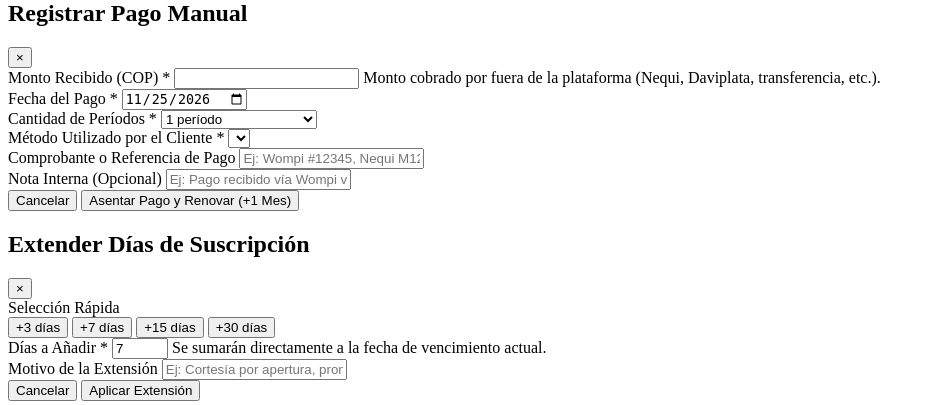
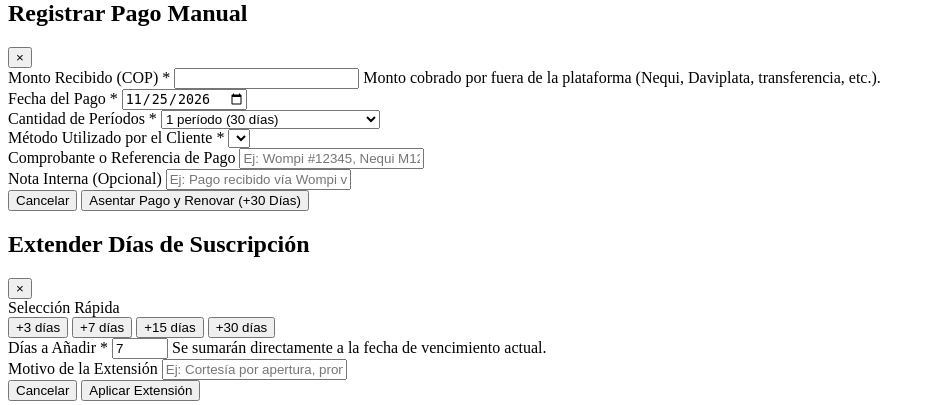
Before and after one commit to diealeolagon-sketch/Mesaly, a PHP site: the page made by app/Views/super/vencimientos/index.php in a window 1280 px wide. Shown: the part 395-800 px from the top of the page, without its empty margins (0-935 px from the left). Run offline with PHP 8.4, Linux system fonts and the light colour scheme; the template is opened without the code that fills it, so the values that code supplies are empty.

Commit message:
fix: renovar suscripcion por 30 dias fijos en backend y vistas de superadmin y restaurante

```diff
--- a/app/Services/SuscripcionService.php
+++ b/app/Services/SuscripcionService.php
@@ -194,7 +194,8 @@ class SuscripcionService
         }
 
         $ciclo = ($restaurante['ciclo'] ?? 'mensual') === 'anual' ? 'anual' : 'mensual';
-        $intervalStr = $ciclo === 'anual' ? "+{$periodos} year" : "+{$periodos} month";
+        $diasPorPeriodo = $periodos * 30;
+        $intervalStr = $ciclo === 'anual' ? "+{$periodos} year" : "+{$diasPorPeriodo} days";
         $nuevaFechaVenc = $baseDate->modify($intervalStr)->format('Y-m-d');
 
         $pdo->beginTransaction();
--- a/app/Views/admin/dashboard/index.php
+++ b/app/Views/admin/dashboard/index.php
@@ -49,7 +49,7 @@
         </a>
 
         <!-- Botón para pagar suscripción al dueño de Mesaly con Wompi -->
-        <button type="button" class="btn btn-secondary btn-sm fw-600 inline-flex items-center gap-2 btn-abrir-wompi" title="Pagar suscripción mensual a Mesaly">
+        <button type="button" class="btn btn-secondary btn-sm fw-600 inline-flex items-center gap-2 btn-abrir-wompi" title="Pagar suscripción (30 días) a Mesaly">
             <?= icon('cash', 14) ?>
             <span>Pagar a Mesaly</span>
         </button>
@@ -461,7 +461,7 @@
                     </div>
                     <div class="modal-wompi-price-block">
                         <span class="modal-wompi-price-amount"><?= format_cop((int)($tenant['precio'] ?? 49000)) ?></span>
-                        <span class="modal-wompi-price-cycle">/ 1 Mes Calendario</span>
+                        <span class="modal-wompi-price-cycle">/ 30 Días</span>
                     </div>
                 </div>
 
@@ -515,7 +515,7 @@
                         <p>Notifícanos por WhatsApp con tu soporte para renovar tu suscripción de inmediato.</p>
                     </div>
                     <?php
-                        $msgWa = "Hola equipo Mesaly, acabo de realizar el pago de la suscripción mensual para el restaurante " . ($tenant['nombre'] ?? 'Mi Restaurante') . " por valor de " . format_cop((int)($tenant['precio'] ?? 49000)) . " a través de Wompi. Adjunto el comprobante para la renovación.";
+                        $msgWa = "Hola equipo Mesaly, acabo de realizar el pago de la suscripción (30 días) para el restaurante " . ($tenant['nombre'] ?? 'Mi Restaurante') . " por valor de " . format_cop((int)($tenant['precio'] ?? 49000)) . " a través de Wompi. Adjunto el comprobante para la renovación.";
                     ?>
                     <a href="<?= e(support_whatsapp_url($msgWa)) ?>"
                        target="_blank"
--- a/app/Views/super/vencimientos/index.php
+++ b/app/Views/super/vencimientos/index.php
@@ -268,9 +268,9 @@
                                             data-nombre="<?= e($neg['nombre']) ?>"
                                             data-precio="<?= (int)($neg['precio'] ?? 49000) ?>"
                                             data-ciclo="<?= e($neg['ciclo'] ?? 'mensual') ?>"
-                                            title="Registrar pago y renovar suscripción (+1 mes calendario)">
+                                            title="Registrar pago y renovar suscripción (+30 días)">
                                         <?= icon('cash', 13) ?>
-                                        <span>Renovar (+1 Mes)</span>
+                                        <span>Renovar (+30 Días)</span>
                                     </button>
 
                                     <!-- 2. Botón WhatsApp: Cobrar / Recordatorio -->
@@ -396,11 +396,11 @@
                     <div class="form-group">
                         <label for="pago_periodos" class="form-label">Cantidad de Períodos *</label>
                         <select id="pago_periodos" name="periodos" class="form-control" required>
-                            <option value="1" selected>1 período</option>
-                            <option value="2">2 períodos</option>
-                            <option value="3">3 períodos</option>
-                            <option value="6">6 períodos (semestral)</option>
-                            <option value="12">12 períodos (anual)</option>
+                            <option value="1" selected>1 período (30 días)</option>
+                            <option value="2">2 períodos (60 días)</option>
+                            <option value="3">3 períodos (90 días)</option>
+                            <option value="6">6 períodos (semestral - 180 días)</option>
+                            <option value="12">12 períodos (anual - 360 días)</option>
                         </select>
                     </div>
                 </div>
@@ -431,7 +431,7 @@
                 </button>
                 <button type="submit" class="btn btn-primary btn-submit-pago">
                     <?= icon('check', 16) ?>
-                    <span>Asentar Pago y Renovar (+1 Mes)</span>
+                    <span>Asentar Pago y Renovar (+30 Días)</span>
                 </button>
             </div>
         </form>
```
